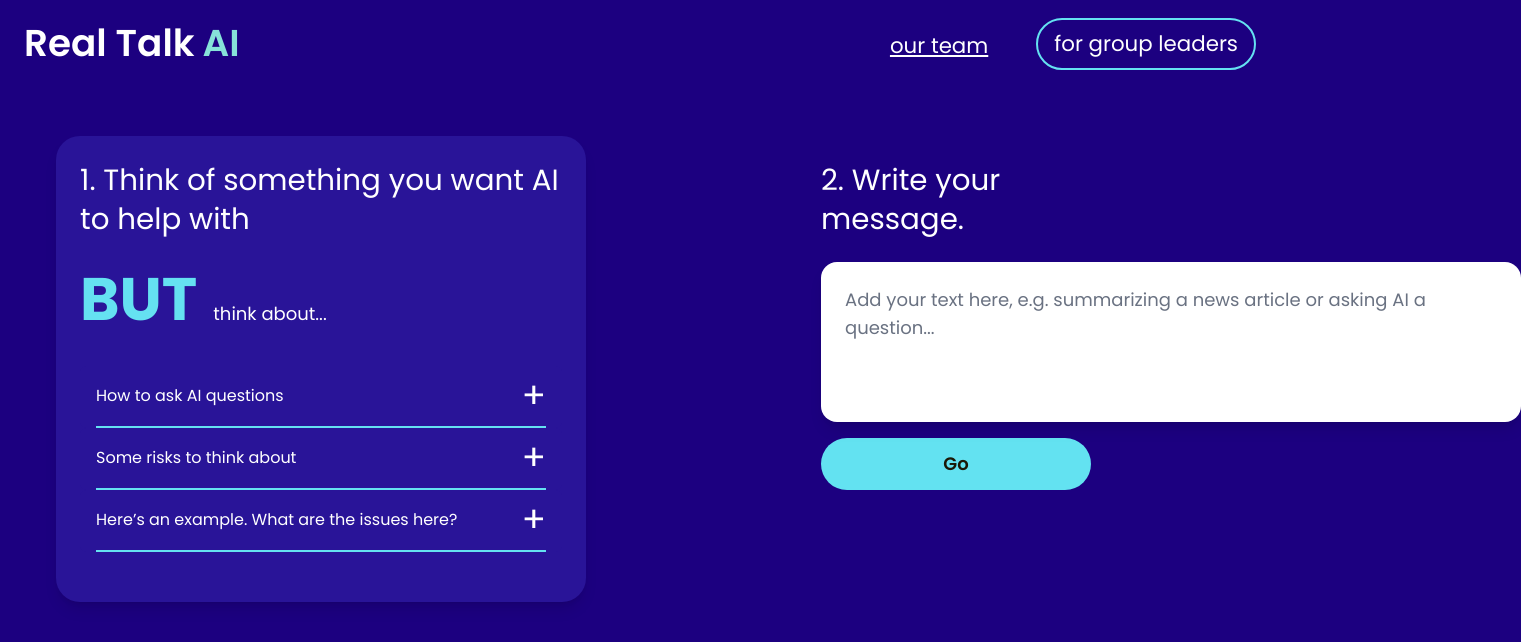
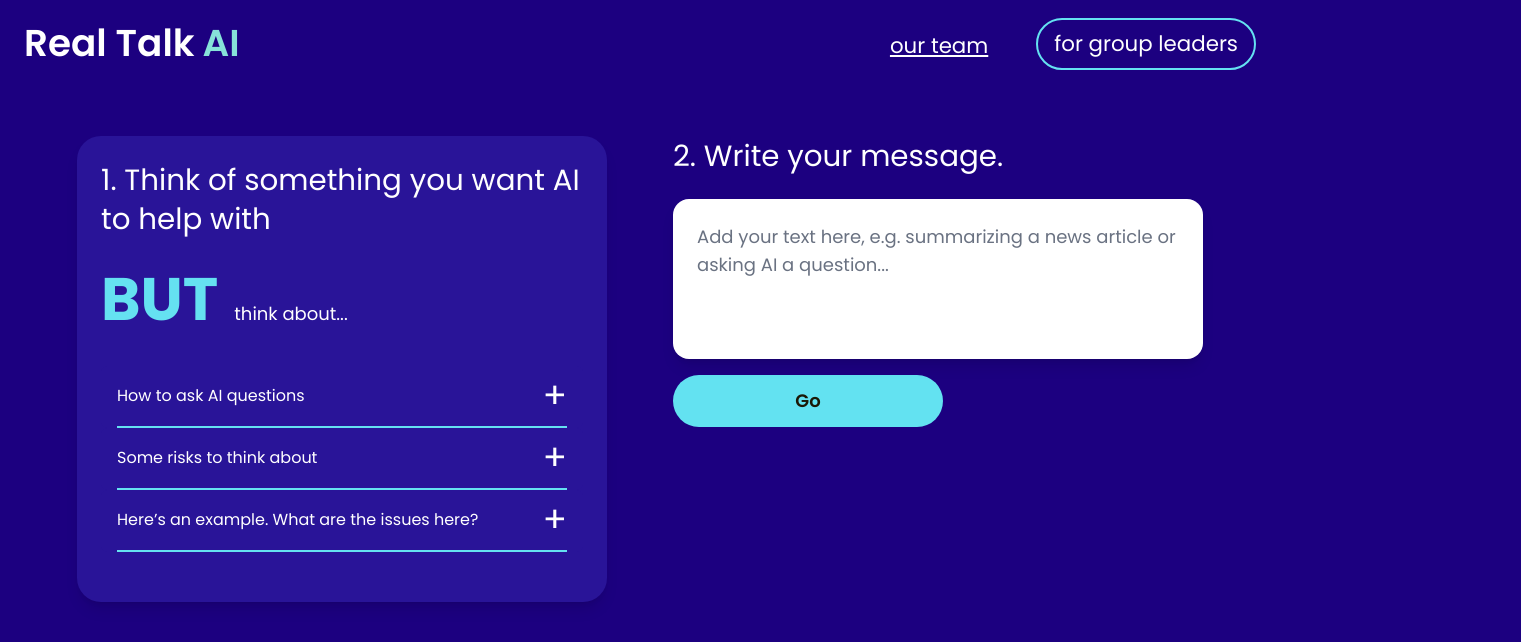
Before and after one commit to neontribe/think-ai, a Next.js app: page /process/query in a window 1280 px wide. Shown: the top 642 px of the page, 1521 px wide, since content can reach past the window. Built offline with nearby package versions, Linux system fonts and the light colour scheme.

Commit message:
Fix button responsiveness

```diff
--- a/src/app/components/ContentBox.jsx
+++ b/src/app/components/ContentBox.jsx
@@ -8,7 +8,7 @@ const ContentBox = ({
     height = "h-auto md:h-[466px]",
 }) => {
     return (
-        <div className={`${width} ${height} bg-[#291498] text-white p-6 rounded-3xl shadow-lg`}>
+        <div className={`w-full ${width} ${height} bg-[#291498] text-white p-6 rounded-3xl shadow-lg`}>
             {children}
         </div>
 
--- a/src/app/components/PromptInput.jsx
+++ b/src/app/components/PromptInput.jsx
@@ -63,7 +63,7 @@ export default function PromptInput({
   };
 
   return (
-      <form onSubmit={handleSubmit} className='relative w-[700px]'>
+      <form onSubmit={handleSubmit} className='relative w-full md:w-[530px]'>
         {/* Input Box */}
         <div className='bg-white rounded-2xl shadow-lg p-6 flex items-center relative'>
           <textarea
@@ -88,7 +88,7 @@ export default function PromptInput({
         <RouteButton
           type='submit'
           variant='primary'
-          className='mt-4 text-[#1B1806] font-normal'
+          className='mt-4 text-[#1B1806] font-normal justify-center md:justify-left'
           disabled={promptSubmitted}
         >
           {buttonText}
--- a/src/app/process/query/page.jsx
+++ b/src/app/process/query/page.jsx
@@ -21,10 +21,11 @@ export default function Query() {
 
   return (<div className="full-width-container">
       <Header />
-      <div className="constrained-width-container mx-auto max-w-[1200px] px-4">
+      <div className="mx-auto max-w-[1200px] px-4">
 
       <TwoColLayout containerClass="flex flex-col md:flex-row gap-6 py-6 md:py-12">
-        <ContentBox className="w-full md:w-1/2">
+      <div id="leftColumn">
+        <ContentBox >
           <p className="text-2xl mb-4 text-[22pt]">1. Think of something you want AI to help with</p>
 
           <ButTypography text="think about..." className="text-left w-full mb-4" />
@@ -41,8 +42,10 @@ export default function Query() {
             <p>Content illustrating an example scenario or issue.</p>
           </ExpandAccordion>
         </ContentBox>
+        </div>
 
-        <div className="w-full md:w-1/2 p-6 md:p-6">
+        {/* <div className="w-full md:w-1/2 p-6 md:p-6"> */}
+        <div id="rightColumn">
           <p className="text-2xl text-[22pt] mb-6">2. Write your message.</p>
             <PromptInput
             apiEndpoint="/api/summary"
@@ -51,7 +54,8 @@ export default function Query() {
             buttonText="Go"
             onSubmit={() => router.push("/process/response/summary-text")}
             />
-        </div>
+            </div>
+        {/* </div> */}
       </TwoColLayout>
     </div>
     </div>
```
